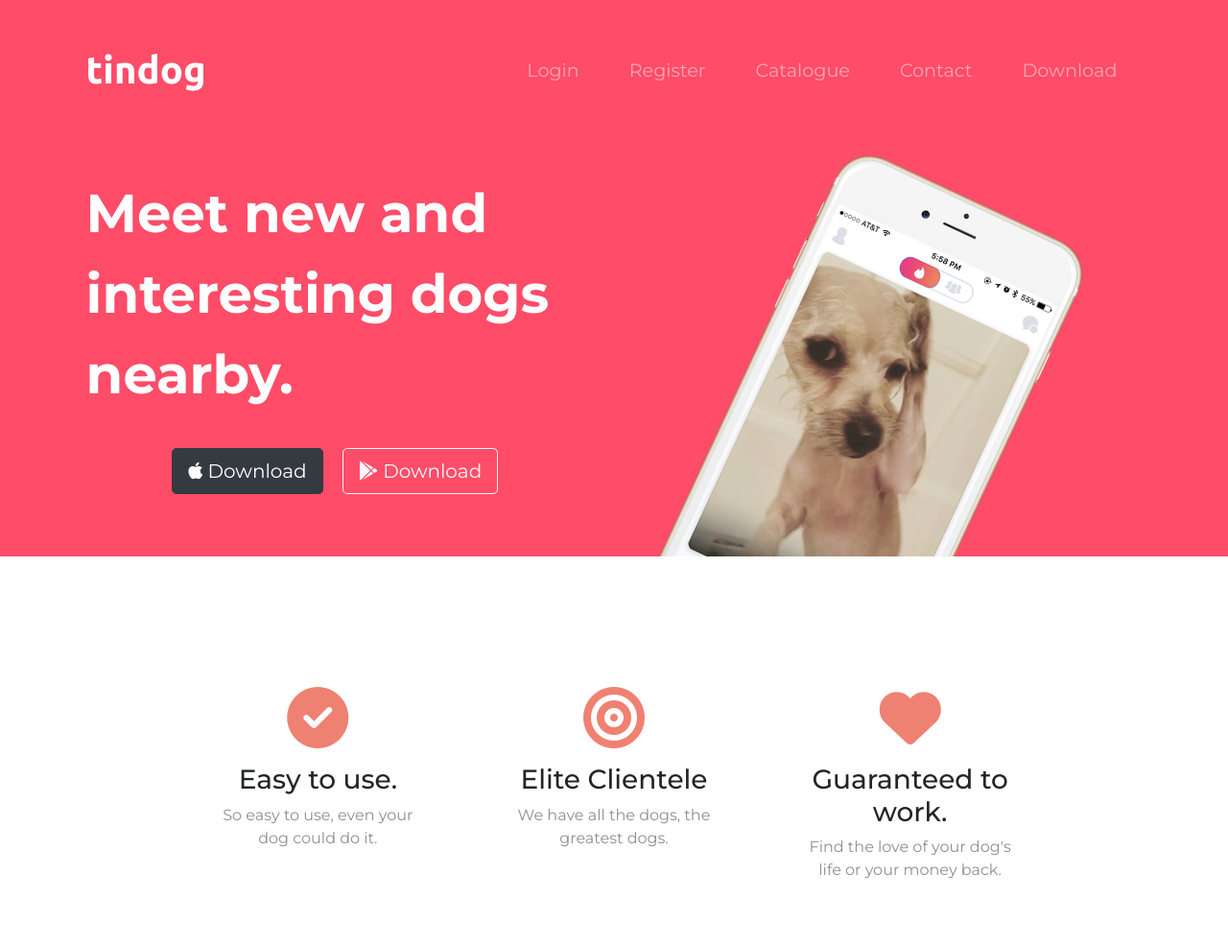
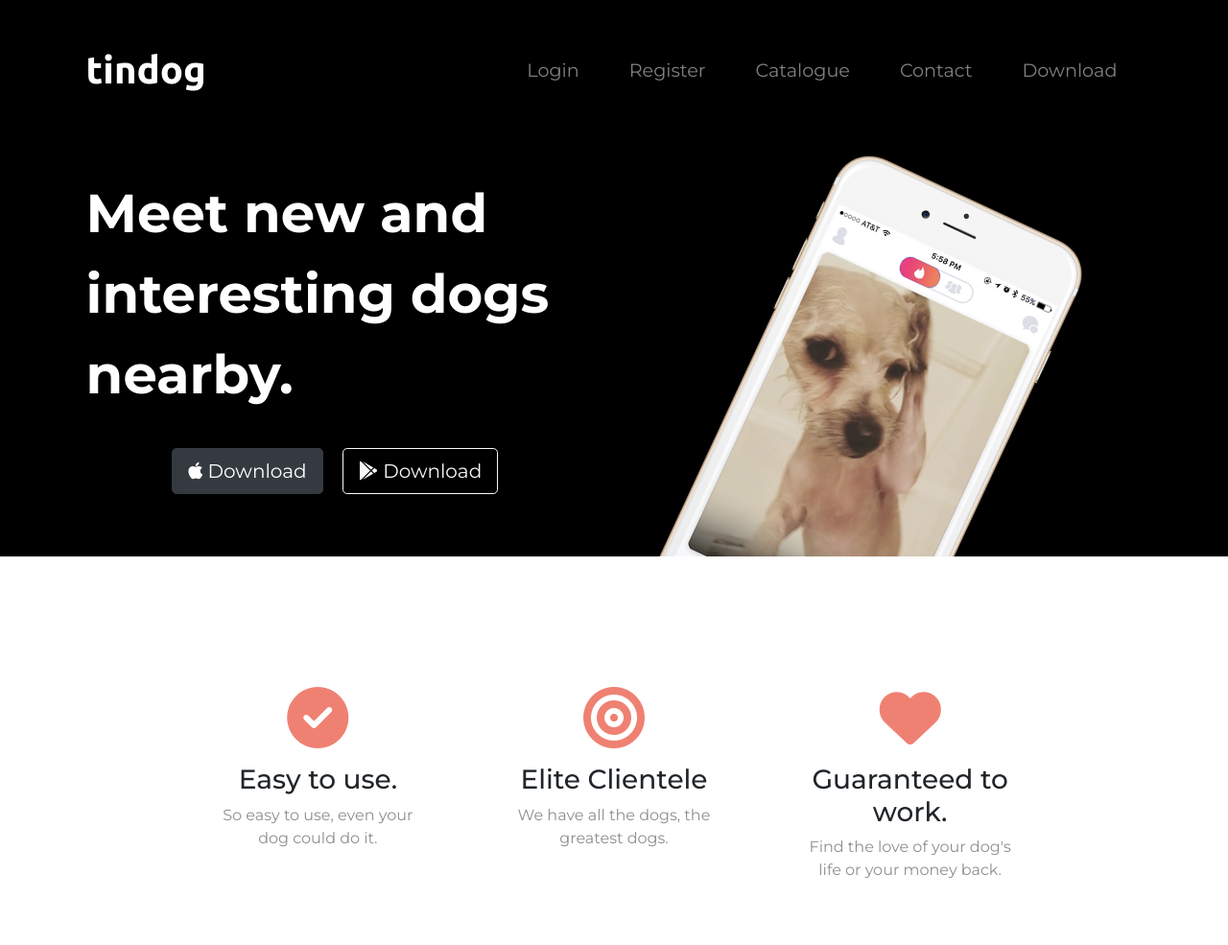
Before and after one commit to JustinClarke/tinDog, a plain HTML site: page index.html in a window 1280 px wide. Shown: the top 985 px of the page at 96% size. Drawn offline with nearby package versions, Linux system fonts and the light colour scheme.

Commit message:
Update styles.css

```diff
--- a/css/styles.css
+++ b/css/styles.css
@@ -24,7 +24,7 @@ p{
   padding: 7% 15%;
 }
 .colored-section{
-  background-color: #ff4c68;
+  background-color: #000000;
   color: #fff;
 }
 .white-section{
```
